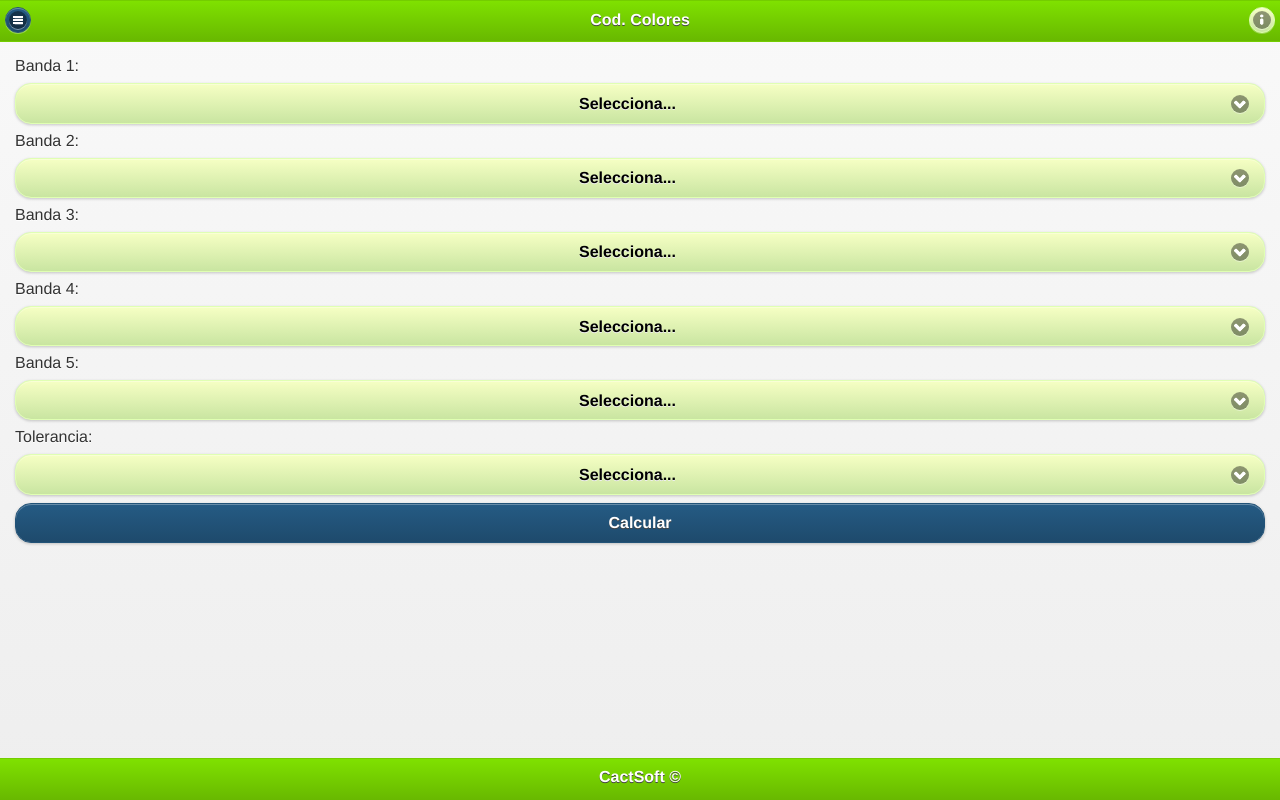
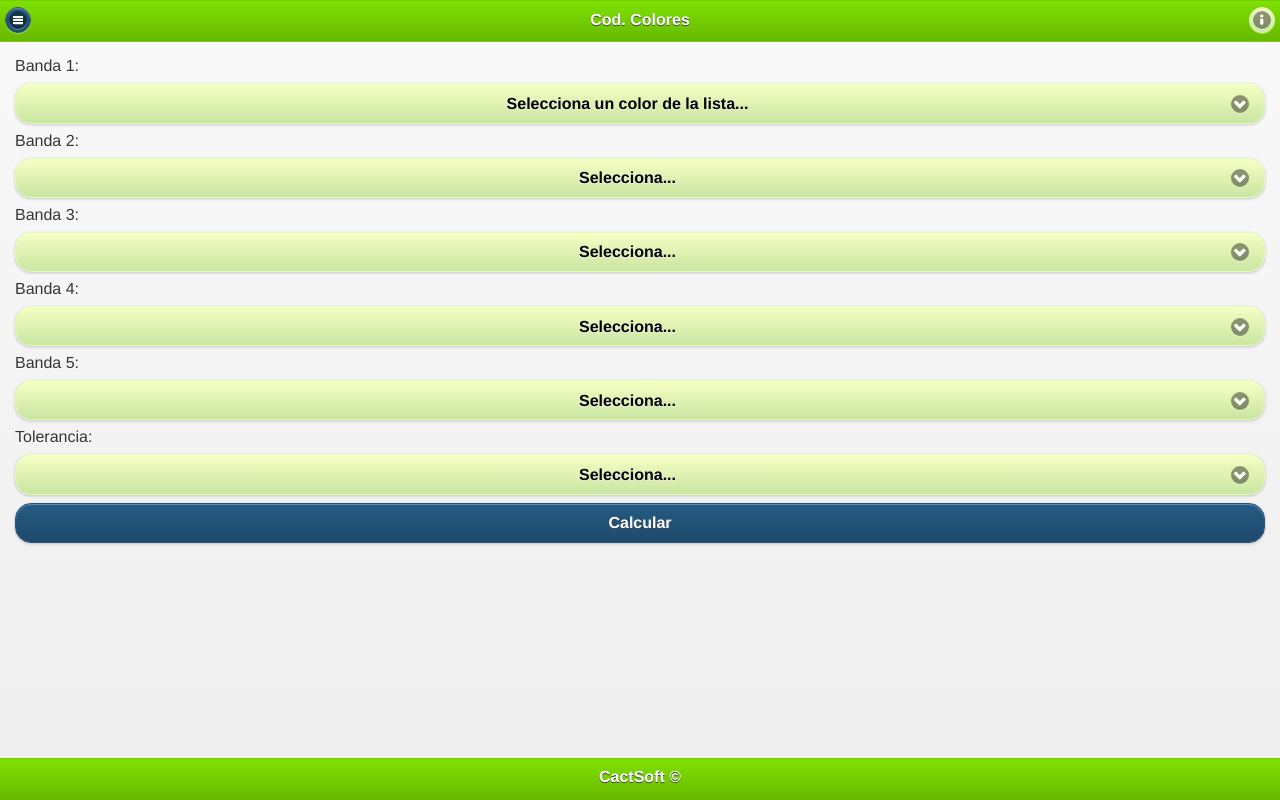
Before and after one commit to PracticaUno/Examen, a plain HTML site: page index.html in a window 1280 px wide. Drawn offline with Linux system fonts and the light colour scheme.

Commit message:
hice mi commit

```diff
--- a/index.html
+++ b/index.html
@@ -30,7 +30,7 @@
    	 <div data-role="content" id="main">
    	 	  <label>Banda 1:
           <select id="banda1">
-             <option value="-1">Selecciona...</option>
+             <option value="-1">Selecciona un color de la lista...</option>
              <option value="0">Negro</option>
              <option value="1">Marron</option>
              <option value="2">Rojo</option>
```
